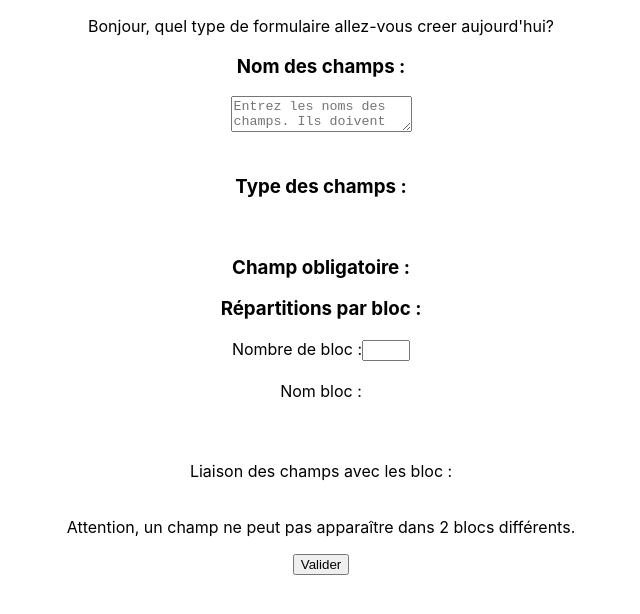
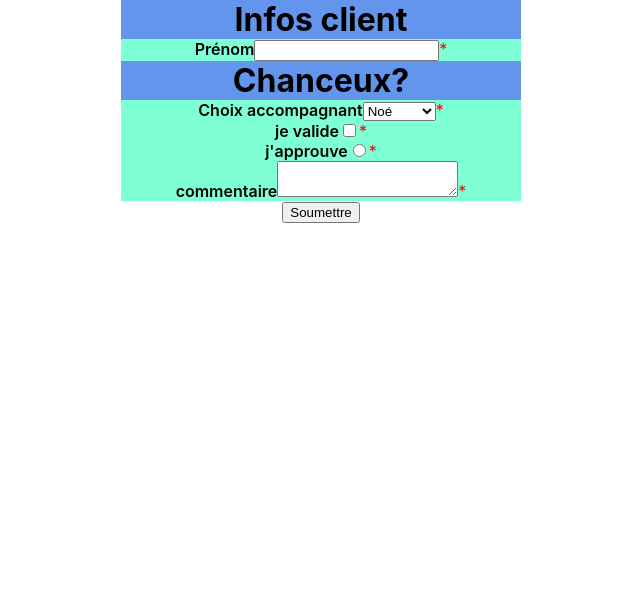
Before and after one commit to PierreTembremande/generateurformulaire, a React (Create React App) app: page / in a window 1280 px wide. Shown: the top 614 px of the page, without its empty margins (319-959 px from the left). Built offline with nearby package versions, Linux system fonts and the light colour scheme.

Commit message:
mise en place de design

```diff
--- a/package.json
+++ b/package.json
@@ -6,7 +6,9 @@
     "@testing-library/jest-dom": "^5.16.5",
     "@testing-library/react": "^13.4.0",
     "@testing-library/user-event": "^13.5.0",
+    "bootstrap": "^5.2.3",
     "react": "^18.2.0",
+    "react-bootstrap": "^2.7.4",
     "react-dom": "^18.2.0",
     "react-router-dom": "^6.11.1",
     "react-scripts": "5.0.1",
--- a/src/App.css
+++ b/src/App.css
@@ -1,5 +1,6 @@
 .App {
   text-align: center;
+  height: 1800px;
 }
 
 .App-logo {
--- a/src/App.js
+++ b/src/App.js
@@ -1,5 +1,4 @@
 import './App.css';
-import Caracteristique from "./routes/CaracteristiquesFormulaire";
 import Formulaire from "./routes/Formulaire";
 import {
   createBrowserRouter,
@@ -10,9 +9,6 @@ import {
 const router = createBrowserRouter([
   {
     path: "/",
-    element: <Caracteristique />
-  }, {
-    path: "/form",
     element: <Formulaire />
   }
 ]);
--- a/src/routes/Formulaire.js
+++ b/src/routes/Formulaire.js
@@ -1,4 +1,7 @@
 import React, { useState } from "react";
+import Button from 'react-bootstrap/Button';
+import './Visuel/MisEnForme.css'
+
 let contientToutChamp = [];
 let recup = [];
 let tableauErreur = [];
@@ -10,6 +13,9 @@ export default function CreationFormulaire(information) {
 
     const [erreur, SetErreur] = useState(false);
     const [affichageErreur, SetAffichageErreur] = useState([]);
+
+    // Ici formation est initialisé du au manque de temps.
+    // Autrement, information est l'objet JSON passé par le client
 
     information = [{
         "id": "customer",
@@ -40,16 +46,16 @@ export default function CreationFormulaire(information) {
             {
                 "id": "listeDeroulanteTest",
                 "required": true,
-                "label": "Choisi ton destin",
+                "label": "Choix accompagnant",
                 "type": "select",
-                "option": ["Noé", "Théo", "Allan", "Philippe"],
+                "option": ["Noé", "Théo", "Allan", "Geoffrey"],
                 "visibility": null,
                 "defaultValue": ""
             },
             {
                 "id": "check",
                 "required": true,
-                "label": "vie",
+                "label": "je valide",
                 "type": "checkbox",
                 "visibility": null,
                 "defaultValue": ""
@@ -57,7 +63,7 @@ export default function CreationFormulaire(information) {
             {
                 "id": "ecouteça",
                 "required": true,
-                "label": "mort",
+                "label": "j'approuve",
                 "type": "radio",
                 "visibility": null,
                 "defaultValue": ""
@@ -65,7 +71,7 @@ export default function CreationFormulaire(information) {
             {
                 "id": "comment",
                 "required": true,
-                "label": "explication",
+                "label": "commentaire",
                 "type": "textarea",
                 "visibility": null,
                 "defaultValue": ""
@@ -80,7 +86,8 @@ export default function CreationFormulaire(information) {
         if (donnee.type === "text" || donnee.type === "radio" || donnee.type === "checkbox") {
             contientChamp.push(<div key={"input" & donnee.id} hidden={visible(donnee.visibility, donnee.id + i)} id={donnee.id + i}>
                 <label key={"label" + i} id={"label" + donnee.id}>{donnee.label}</label>
-                <input id={donnee.id} type={donnee.type} required={donnee.required} onChange={({ target: { value } }) => { visible2(value, donnee.id) }} ></input>
+                <input id={donnee.id} type={donnee.type} required={donnee.required} onChange={({ target: { value } }) => { EtatVisibiliteChamp(value, donnee.id) }}></input>
+                {donnee.required && <span>*</span>}
                 <p id={"valeurVide" + donnee.id} hidden={true} >Ce champ est requis</p>
             </div>);
         }
@@ -88,7 +95,8 @@ export default function CreationFormulaire(information) {
         if (donnee.type === "number") {
             contientChamp.push(<div key={"input" & donnee.id} hidden={visible(donnee.visibility, donnee.id + i)} id={donnee.id + i}>
                 <label key={"label" + i} id={"label" + donnee.id}>{donnee.label}</label>
-                <input id={donnee.id} type={donnee.type} required={donnee.required} onChange={({ target: { value } }) => { visible2(value, donnee.id) }} onKeyPress={(event) => { if (!/[0-9]/.test(event.key)) { tableauErreurNumber.push(<p key={i}>{"Le champ " + document.getElementById("label" + donnee.id).textContent + " contient des caractères alphanumériques. Veillez y remédier"}</p>); } }} ></input>
+                <input id={donnee.id} type={donnee.type} required={donnee.required} onChange={({ target: { value } }) => { EtatVisibiliteChamp(value, donnee.id) }} onKeyPress={(event) => { if (!/[0-9]/.test(event.key)) { tableauErreurNumber.push(<p key={i}>{"Le champ " + document.getElementById("label" + donnee.id).textContent + " contient des caractères alphanumériques. Veillez y remédier"}</p>); } }}></input>
+                {donnee.required && <span>*</span>}
                 <p id={"valeurVide" + donnee.id} hidden={true} >Ce champ est requis</p>
             </div>);
         }
@@ -96,13 +104,14 @@ export default function CreationFormulaire(information) {
         if (donnee.type === "select") {
             contientChamp.push(<div key={"select" & donnee.id} hidden={visible(donnee.visibility, donnee.id + i)} id={donnee.id + i}>
                 <label key={"label" + i} id={"label" + donnee.id}>{donnee.label}</label>
-                <select id={donnee.id} onChange={({ target: { value } }) => { visible2(value, donnee.id) }}>
+                <select id={donnee.id} onChange={({ target: { value } }) => { EtatVisibiliteChamp(value, donnee.id) }}>
                     {donnee.option.map((contenu, i) => {
                         return (
                             <option key={i} value={contenu}>{contenu}</option>
                         )
                     })}
                 </ select>
+                {donnee.required && <span>*</span>}
                 <p id={"valeurVide" + donnee.id} hidden={true} >Ce champ est requis</p>
             </div>)
         }
@@ -110,7 +119,8 @@ export default function CreationFormulaire(information) {
         if (donnee.type === "textarea") {
             contientChamp.push(<div key={"textarea" & donnee.id} hidden={visible(donnee.visibility, donnee.id + i)} id={donnee.id + i}>
                 <label key={"label" + i} id={"label" + donnee.id}>{donnee.label}</label>
-                <textarea id={donnee.id} required={donnee.required} onChange={({ target: { value } }) => { visible2(value, donnee.id) }}></textarea>
+                <textarea id={donnee.id} required={donnee.required} onChange={({ target: { value } }) => { EtatVisibiliteChamp(value, donnee.id) }}></textarea>
+                {donnee.required && <span>*</span>}
                 <p id={"valeurVide" + donnee.id} hidden={true} >Ce champ est requis</p>
             </div>);
         }
@@ -124,9 +134,21 @@ export default function CreationFormulaire(information) {
         return contientChamp;
     }
 
-    function attributionValeurDefaut(entree) {
+    // Tentative d'implémentation de la valeur par défaut
+    // function attributionValeurDefaut(entree) {
+    //     for (let i = 0; i < contientToutChamp.length; i++) {
+    //         try {
+    //             if (entree.defaultValue !== "") {
+    //                 console.log(entree.defaultValue)
+    //                 document.getElementById(entree.id).value = entree.defaultValue;
+    //             }
+    //         } catch (error) {
 
-    }
+    //         }
+
+    //     }
+
+    // }
 
     function visible(visibility, id) {
 
@@ -142,7 +164,7 @@ export default function CreationFormulaire(information) {
         return v;
     }
 
-    function visible2(valeur, id) {
+    function EtatVisibiliteChamp(valeur, id) {
         let verif;
         for (let i = 0; i < recup.length; i++) {
             let sansId = recup[i].split("/");
@@ -253,7 +275,7 @@ export default function CreationFormulaire(information) {
 
             }
 
-            console.log(JSON.parse(JSON.stringify(logResultat)));
+            console.log((logResultat));
 
         }
 
@@ -270,7 +292,7 @@ export default function CreationFormulaire(information) {
 
     return (
         <>
-            {erreur && <div>
+            {erreur && <div className="DivErreur">
                 <h3>Résumé des erreurs</h3>
                 {affichageErreur.map((uneErreur) => (uneErreur))}
             </div>}
@@ -278,13 +300,13 @@ export default function CreationFormulaire(information) {
             {information.length ?
                 (
                     information.map((donnee, i) => (
-                        < div key={i} >
+                        < div key={i} className="corp">
                             <h1 id={donnee.id}>{donnee.title}</h1>
                             {
                                 donnee.inputs.map((entree, j) => (
                                     <div key={j}>
                                         {gestionChamp(entree, i)}
-                                        {attributionValeurDefaut(entree)}
+                                        {/* {attributionValeurDefaut(entree)} */}
                                     </div>
                                 ))
                             }
@@ -292,7 +314,7 @@ export default function CreationFormulaire(information) {
                     ))
                 ) : (<p>loading...</p>)
             }
-            <button onClick={regroupe}>Soumettre</button >
+            <Button onClick={regroupe}>Soumettre</Button >
         </>
     );
 }
--- a/src/routes/Visuel/MisEnForme.css
+++ b/src/routes/Visuel/MisEnForme.css
@@ -1,3 +1,25 @@
-.longChamp {
-    object-fit: scale-down;
+.DivErreur {
+    position: absolute;
+    border: 1px outset;
 }
+
+h1 {
+    background-color: cornflowerblue;
+    width: 400px;
+    margin: auto;
+}
+
+.corp {
+    background-color: aquamarine;
+    width: 400px;
+    height: fit-content;
+    margin: auto;
+}
+
+span {
+    color: red;
+}
+
+label {
+    font-weight: 600;
+}
```
Also changed, not shown: 1 other file (tests, documents, lock files or other folders).
